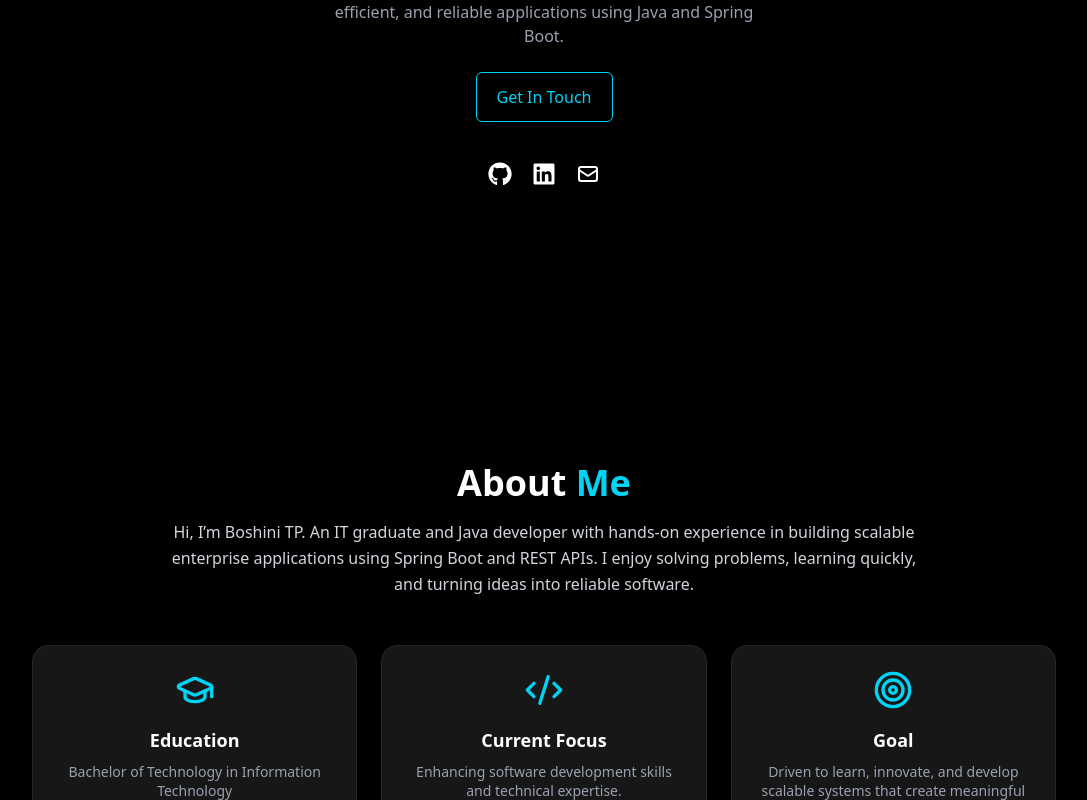
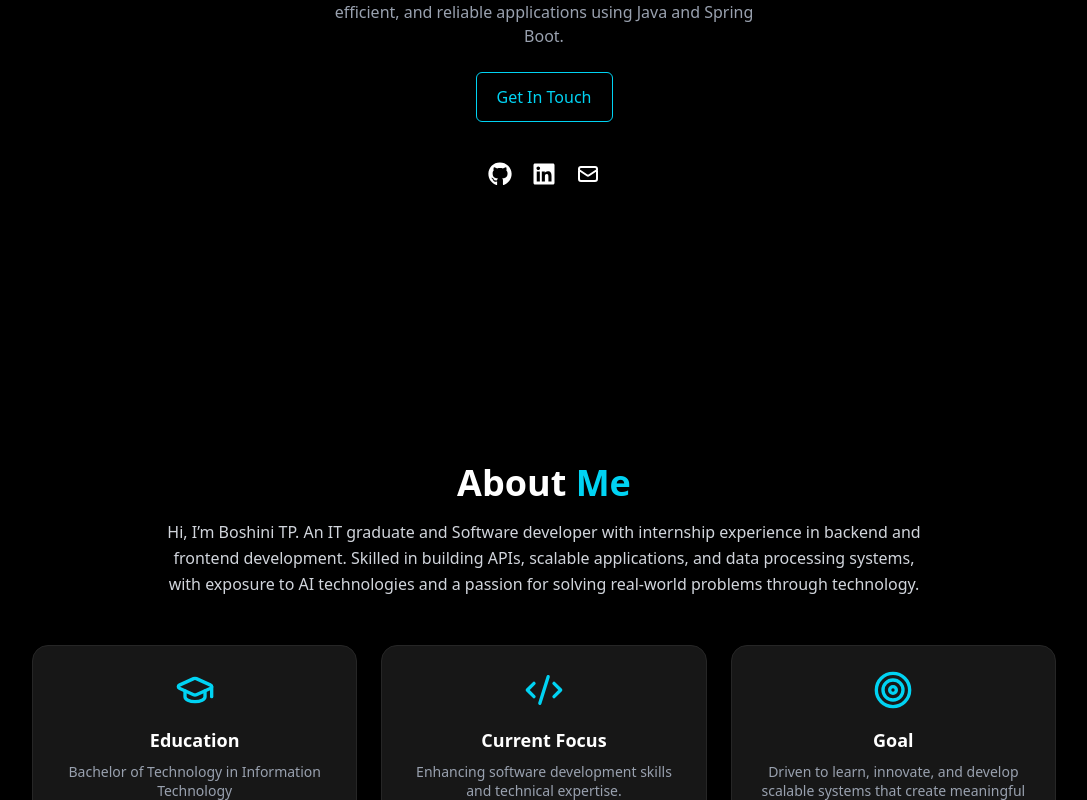
Before and after one commit to boshini31/My-portfolio, a React (Vite) app: page / in a window 1280 px wide. Shown: the part 401-1201 px from the top of the page, without its empty margins (96-1183 px from the left). Built offline with nearby package versions, Linux system fonts and the light colour scheme.

Commit message:
Final commit

```diff
--- a/src/components/About.jsx
+++ b/src/components/About.jsx
@@ -54,8 +54,9 @@ export default function AboutMe() {
         transition={{ duration: 0.8, delay: 0.2 }}
       >
        Hi, I’m Boshini TP.
-       An IT graduate and Java developer with hands-on experience in building scalable enterprise applications using Spring Boot and REST APIs.
-       I enjoy solving problems, learning quickly, and turning ideas into reliable software.
+       An IT graduate and Software developer with internship experience in backend and frontend development. Skilled in building APIs, scalable applications,
+       and data processing systems, with exposure to AI technologies and a passion for
+       solving real-world problems through technology.
       </motion.p>
 
       <div className="grid grid-cols-1 sm:grid-cols-2 md:grid-cols-3 gap-4 sm:gap-6 max-w-5xl mx-auto">
--- a/src/components/Hero.jsx
+++ b/src/components/Hero.jsx
@@ -6,9 +6,7 @@ import { useState, useEffect } from "react";
 
 export default function Hero() {
   const roles = [
-    "Software Engineer",
     "Software Developer",
-    "Backend Developer",
   ];
 
   const [currentText, setCurrentText] = useState("");
```
